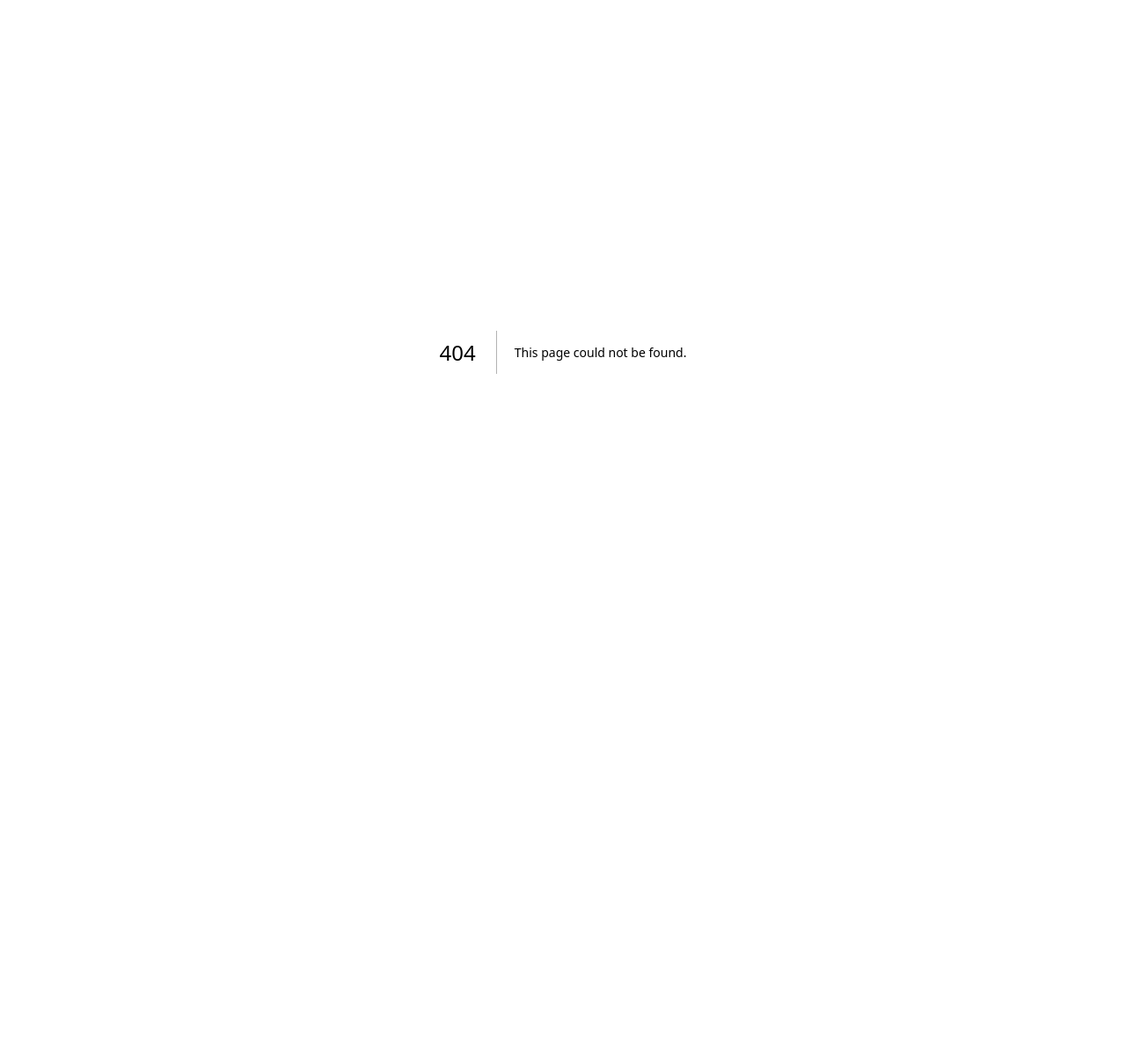
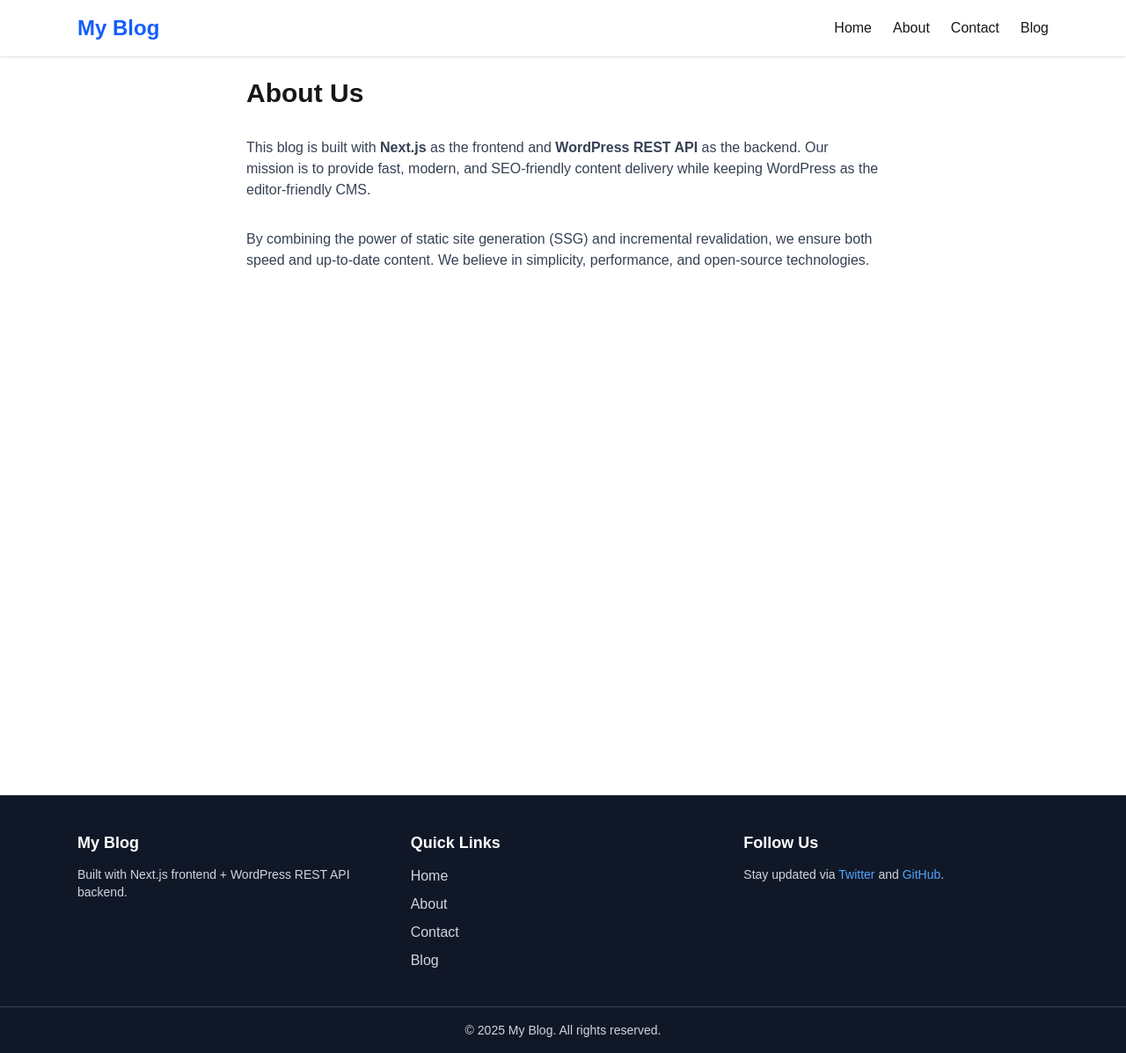
Before and after one commit to yawar16289n-commits/next-word-test, a Next.js app: page /about in a window 1280 px wide. Before the commit this address had no page. Shown: the whole page at 88% size. Before the commit the page ends 800 px from the top, so only its background shows below. Built offline with nearby package versions, Linux system fonts and the light colour scheme.

Commit message:
My Next.js + WordPress site

```diff
--- /dev/null
+++ b/app/about/page.js
@@ -0,0 +1,24 @@
+export const metadata = {
+  title: "About Us - My Blog",
+  description:
+    "Learn more about the mission and vision behind this Next.js + WordPress powered blog.",
+};
+
+export default function AboutPage() {
+  return (
+    <main className="max-w-3xl mx-auto p-6 space-y-8">
+      <h1 className="text-3xl font-bold">About Us</h1>
+      <p className="text-gray-700">
+        This blog is built with <strong>Next.js</strong> as the frontend and{" "}
+        <strong>WordPress REST API</strong> as the backend. Our mission is to
+        provide fast, modern, and SEO-friendly content delivery while keeping
+        WordPress as the editor-friendly CMS.
+      </p>
+      <p className="text-gray-700">
+        By combining the power of static site generation (SSG) and incremental
+        revalidation, we ensure both speed and up-to-date content. We believe in
+        simplicity, performance, and open-source technologies.
+      </p>
+    </main>
+  );
+}
--- /dev/null
+++ b/app/contact/page.js
@@ -0,0 +1,40 @@
+export const metadata = {
+  title: "Contact Us - My Blog",
+  description:
+    "Get in touch with us for questions, collaborations, or feedback.",
+};
+
+export default function ContactPage() {
+  return (
+    <main className="max-w-3xl mx-auto p-6 space-y-8">
+      <h1 className="text-3xl font-bold">Contact Us</h1>
+      <p className="text-gray-700">
+        Have questions, suggestions, or collaboration ideas? We’d love to hear
+        from you.
+      </p>
+
+      <div className="bg-gray-100 p-6 rounded-xl shadow">
+        <p className="mb-4">
+          📧 Email us at:{" "}
+          <a
+            href="mailto:youremail@example.com"
+            className="text-blue-600 hover:underline"
+          >
+            youremail@example.com
+          </a>
+        </p>
+        <p className="mb-4">📍 Location: Your City, Country</p>
+        <p>
+          💬 Or reach out on{" "}
+          <a
+            href="https://twitter.com/yourprofile"
+            target="_blank"
+            className="text-blue-600 hover:underline"
+          >
+            Twitter
+          </a>
+        </p>
+      </div>
+    </main>
+  );
+}
--- a/app/layout.js
+++ b/app/layout.js
@@ -1,28 +1,106 @@
-import { Geist, Geist_Mono } from "next/font/google";
 import "./globals.css";
-
-const geistSans = Geist({
-  variable: "--font-geist-sans",
-  subsets: ["latin"],
-});
-
-const geistMono = Geist_Mono({
-  variable: "--font-geist-mono",
-  subsets: ["latin"],
-});
+import Link from "next/link";
 
 export const metadata = {
-  title: "Create Next App",
-  description: "Generated by create next app",
+  title: "My Blog",
+  description: "A modern blog built with Next.js + WordPress REST API",
 };
 
 export default function RootLayout({ children }) {
   return (
     <html lang="en">
-      <body
-        className={`${geistSans.variable} ${geistMono.variable} antialiased`}
-      >
-        {children}
+      <body className="bg-gray-50 text-gray-900">
+        {/* Header / Navbar */}
+        <header className="bg-white shadow">
+          <nav className="max-w-6xl mx-auto px-6 py-4 flex justify-between items-center">
+            <Link href="/" className="text-2xl font-bold text-blue-600">
+              My Blog
+            </Link>
+            <div className="space-x-6">
+              <Link href="/" className="hover:text-blue-600">
+                Home
+              </Link>
+              <Link href="/about" className="hover:text-blue-600">
+                About
+              </Link>
+              <Link href="/contact" className="hover:text-blue-600">
+                Contact
+              </Link>
+              <Link href="/posts" className="hover:text-blue-600">
+                Blog
+              </Link>
+            </div>
+          </nav>
+        </header>
+
+        {/* Page Content */}
+        <main className="min-h-screen">{children}</main>
+
+        {/* Footer */}
+        <footer className="bg-gray-900 text-gray-300 mt-10">
+          <div className="max-w-6xl mx-auto px-6 py-10 grid md:grid-cols-3 gap-8">
+            <div>
+              <h3 className="text-lg font-semibold text-white mb-3">My Blog</h3>
+              <p className="text-sm">
+                Built with Next.js frontend + WordPress REST API backend.
+              </p>
+            </div>
+            <div>
+              <h3 className="text-lg font-semibold text-white mb-3">
+                Quick Links
+              </h3>
+              <ul className="space-y-2">
+                <li>
+                  <Link href="/" className="hover:underline">
+                    Home
+                  </Link>
+                </li>
+                <li>
+                  <Link href="/about" className="hover:underline">
+                    About
+                  </Link>
+                </li>
+                <li>
+                  <Link href="/contact" className="hover:underline">
+                    Contact
+                  </Link>
+                </li>
+                <li>
+                  <Link href="/posts" className="hover:underline">
+                    Blog
+                  </Link>
+                </li>
+              </ul>
+            </div>
+            <div>
+              <h3 className="text-lg font-semibold text-white mb-3">
+                Follow Us
+              </h3>
+              <p className="text-sm">
+                Stay updated via{" "}
+                <a
+                  href="https://twitter.com/yourprofile"
+                  target="_blank"
+                  className="text-blue-400 hover:underline"
+                >
+                  Twitter
+                </a>{" "}
+                and{" "}
+                <a
+                  href="https://github.com/yourprofile"
+                  target="_blank"
+                  className="text-blue-400 hover:underline"
+                >
+                  GitHub
+                </a>
+                .
+              </p>
+            </div>
+          </div>
+          <div className="text-center py-4 border-t border-gray-700 text-sm">
+            © {new Date().getFullYear()} My Blog. All rights reserved.
+          </div>
+        </footer>
       </body>
     </html>
   );
--- a/app/page.js
+++ b/app/page.js
@@ -1,103 +1,86 @@
-import Image from "next/image";
+import Link from "next/link";
 
-export default function Home() {
+export const metadata = {
+  title: "My Blog - Next.js + WordPress",
+  description:
+    "A modern blog built with Next.js frontend and WordPress REST API backend.",
+  keywords: "Next.js, WordPress, Headless CMS, Blog",
+};
+
+export default async function Home() {
+  const resPosts = await fetch(
+    "https://grayscalejacket.com/wp-json/wp/v2/posts?per_page=3",
+    { next: { revalidate: 60 } }
+  );
+  const posts = await resPosts.json();
+
+  const resCategories = await fetch(
+    "https://grayscalejacket.com/wp-json/wp/v2/categories?per_page=5",
+    { next: { revalidate: 60 } }
+  );
+  const categories = await resCategories.json();
+
   return (
-    <div className="font-sans grid grid-rows-[20px_1fr_20px] items-center justify-items-center min-h-screen p-8 pb-20 gap-16 sm:p-20">
-      <main className="flex flex-col gap-[32px] row-start-2 items-center sm:items-start">
-        <Image
-          className="dark:invert"
-          src="/next.svg"
-          alt="Next.js logo"
-          width={180}
-          height={38}
-          priority
-        />
-        <ol className="font-mono list-inside list-decimal text-sm/6 text-center sm:text-left">
-          <li className="mb-2 tracking-[-.01em]">
-            Get started by editing{" "}
-            <code className="bg-black/[.05] dark:bg-white/[.06] font-mono font-semibold px-1 py-0.5 rounded">
-              app/page.js
-            </code>
-            .
-          </li>
-          <li className="tracking-[-.01em]">
-            Save and see your changes instantly.
-          </li>
-        </ol>
+    <main className="max-w-5xl mx-auto p-6 space-y-20">
+      {/* Hero */}
+      <section className="text-center py-20 bg-gradient-to-r from-blue-600 to-indigo-700 text-white rounded-2xl">
+        <h1 className="text-4xl font-bold mb-4">Welcome to My Blog</h1>
+        <p className="text-lg mb-6">
+          Insights, stories, and updates powered by WordPress + Next.js
+        </p>
+        <div className="space-x-4">
+          <Link
+            href="/posts"
+            className="bg-white text-blue-700 px-6 py-3 rounded-lg font-semibold hover:bg-gray-200"
+          >
+            Read Blog
+          </Link>
+          <Link
+            href="/about"
+            className="bg-transparent border border-white px-6 py-3 rounded-lg font-semibold hover:bg-white hover:text-blue-700"
+          >
+            About Us
+          </Link>
+        </div>
+      </section>
 
-        <div className="flex gap-4 items-center flex-col sm:flex-row">
-          <a
-            className="rounded-full border border-solid border-transparent transition-colors flex items-center justify-center bg-foreground text-background gap-2 hover:bg-[#383838] dark:hover:bg-[#ccc] font-medium text-sm sm:text-base h-10 sm:h-12 px-4 sm:px-5 sm:w-auto"
-            href="https://vercel.com/new?utm_source=create-next-app&utm_medium=appdir-template-tw&utm_campaign=create-next-app"
-            target="_blank"
-            rel="noopener noreferrer"
-          >
-            <Image
-              className="dark:invert"
-              src="/vercel.svg"
-              alt="Vercel logomark"
-              width={20}
-              height={20}
-            />
-            Deploy now
-          </a>
-          <a
-            className="rounded-full border border-solid border-black/[.08] dark:border-white/[.145] transition-colors flex items-center justify-center hover:bg-[#f2f2f2] dark:hover:bg-[#1a1a1a] hover:border-transparent font-medium text-sm sm:text-base h-10 sm:h-12 px-4 sm:px-5 w-full sm:w-auto md:w-[158px]"
-            href="https://nextjs.org/docs?utm_source=create-next-app&utm_medium=appdir-template-tw&utm_campaign=create-next-app"
-            target="_blank"
-            rel="noopener noreferrer"
-          >
-            Read our docs
-          </a>
+      {/* Latest Posts */}
+      <section>
+        <h2 className="text-2xl font-bold mb-6 text-center">Latest Posts</h2>
+        <div className="grid md:grid-cols-3 gap-8">
+          {posts.map((post) => (
+            <article
+              key={post.id}
+              className="p-4 border rounded-xl shadow hover:shadow-lg transition"
+            >
+              <Link href={`/posts/${post.slug}`}>
+                <h3 className="text-xl font-semibold hover:underline">
+                  {post.title.rendered}
+                </h3>
+              </Link>
+              <div
+                className="text-gray-600 mt-2"
+                dangerouslySetInnerHTML={{ __html: post.excerpt.rendered }}
+              />
+            </article>
+          ))}
         </div>
-      </main>
-      <footer className="row-start-3 flex gap-[24px] flex-wrap items-center justify-center">
-        <a
-          className="flex items-center gap-2 hover:underline hover:underline-offset-4"
-          href="https://nextjs.org/learn?utm_source=create-next-app&utm_medium=appdir-template-tw&utm_campaign=create-next-app"
-          target="_blank"
-          rel="noopener noreferrer"
-        >
-          <Image
-            aria-hidden
-            src="/file.svg"
-            alt="File icon"
-            width={16}
-            height={16}
-          />
-          Learn
-        </a>
-        <a
-          className="flex items-center gap-2 hover:underline hover:underline-offset-4"
-          href="https://vercel.com/templates?framework=next.js&utm_source=create-next-app&utm_medium=appdir-template-tw&utm_campaign=create-next-app"
-          target="_blank"
-          rel="noopener noreferrer"
-        >
-          <Image
-            aria-hidden
-            src="/window.svg"
-            alt="Window icon"
-            width={16}
-            height={16}
-          />
-          Examples
-        </a>
-        <a
-          className="flex items-center gap-2 hover:underline hover:underline-offset-4"
-          href="https://nextjs.org?utm_source=create-next-app&utm_medium=appdir-template-tw&utm_campaign=create-next-app"
-          target="_blank"
-          rel="noopener noreferrer"
-        >
-          <Image
-            aria-hidden
-            src="/globe.svg"
-            alt="Globe icon"
-            width={16}
-            height={16}
-          />
-          Go to nextjs.org →
-        </a>
-      </footer>
-    </div>
+      </section>
+
+      {/* Categories */}
+      <section>
+        <h2 className="text-2xl font-bold mb-6 text-center">Categories</h2>
+        <div className="flex flex-wrap justify-center gap-4">
+          {categories.map((cat) => (
+            <span
+              key={cat.id}
+              className="px-4 py-2 bg-gray-200 rounded-full text-gray-800 hover:bg-gray-300 cursor-pointer"
+            >
+              {cat.name}
+            </span>
+          ))}
+        </div>
+      </section>
+    </main>
   );
 }
--- /dev/null
+++ b/app/posts/page.js
@@ -0,0 +1,59 @@
+import Link from "next/link";
+
+export const metadata = {
+  title: "Blog Posts - My Blog",
+  description: "Browse all blog posts powered by WordPress REST APIs.",
+};
+
+export default async function PostsPage() {
+  const res = await fetch(
+    "https://grayscalejacket.com/wp-json/wp/v2/posts?per_page=10&_embed",
+    { next: { revalidate: 60 } }
+  );
+  const posts = await res.json();
+
+  return (
+    <main className="max-w-5xl mx-auto p-6 space-y-10">
+      <h1 className="text-3xl font-bold text-center mb-10">All Blog Posts</h1>
+
+      <div className="grid md:grid-cols-2 gap-8">
+        {posts.map((post) => (
+          <article
+            key={post.id}
+            className="border rounded-xl p-6 bg-white shadow hover:shadow-lg transition"
+          >
+            {/* Featured image (if available) */}
+            {post._embedded?.["wp:featuredmedia"]?.[0]?.source_url && (
+              <img
+                src={post._embedded["wp:featuredmedia"][0].source_url}
+                alt={post.title.rendered}
+                className="rounded-lg mb-4 w-full h-48 object-cover"
+              />
+            )}
+
+            {/* Title */}
+            <Link href={`/posts/${post.slug}`}>
+              <h2 className="text-xl font-semibold hover:underline mb-2">
+                {post.title.rendered}
+              </h2>
+            </Link>
+
+            {/* Excerpt */}
+            <div
+              className="text-gray-700 text-sm mb-4"
+              dangerouslySetInnerHTML={{ __html: post.excerpt.rendered }}
+            />
+
+            {/* Read More */}
+            <Link
+              href={`/posts/${post.slug}`}
+              className="inline-block text-blue-600 hover:underline font-medium"
+            >
+              Read More →
+            </Link>
+          </article>
+        ))}
+      </div>
+    </main>
+  );
+}
```
Also changed, not shown: app/posts/[slug]/page.js (added, +33 -0 lines).
